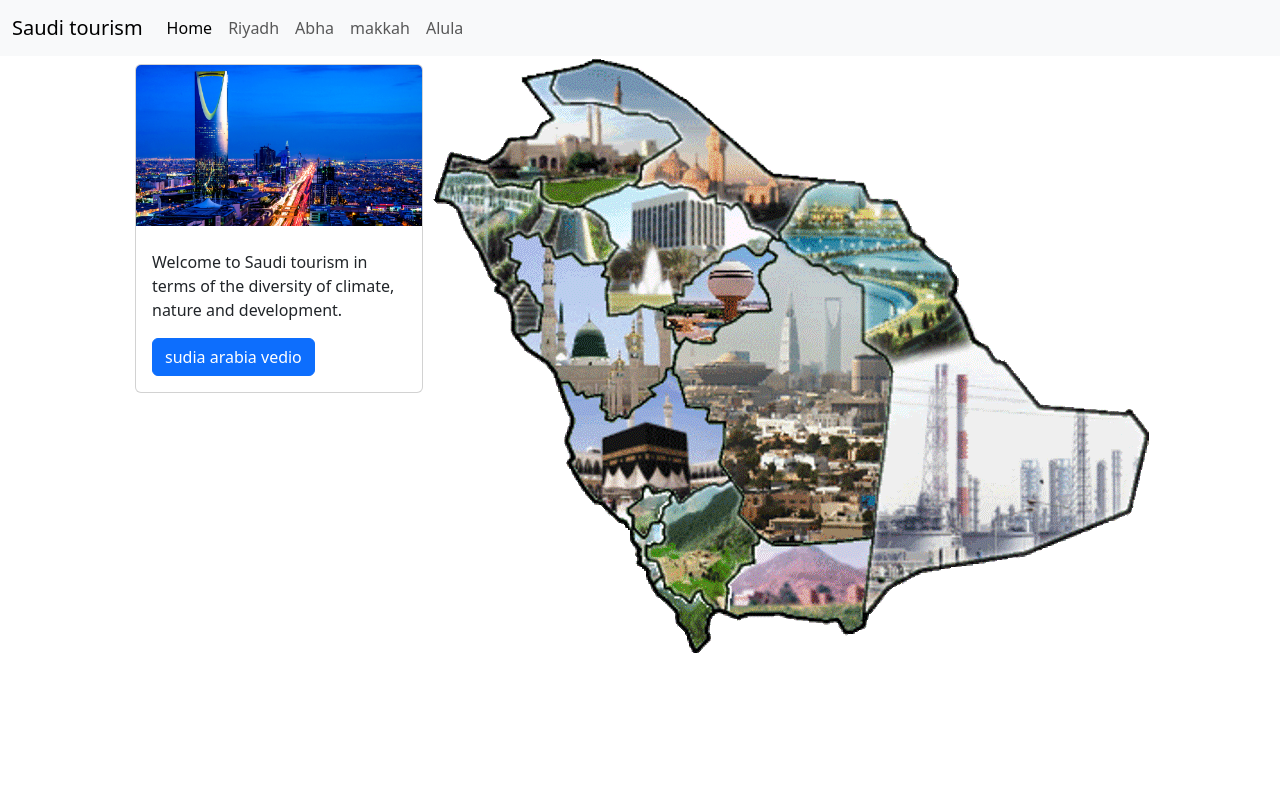
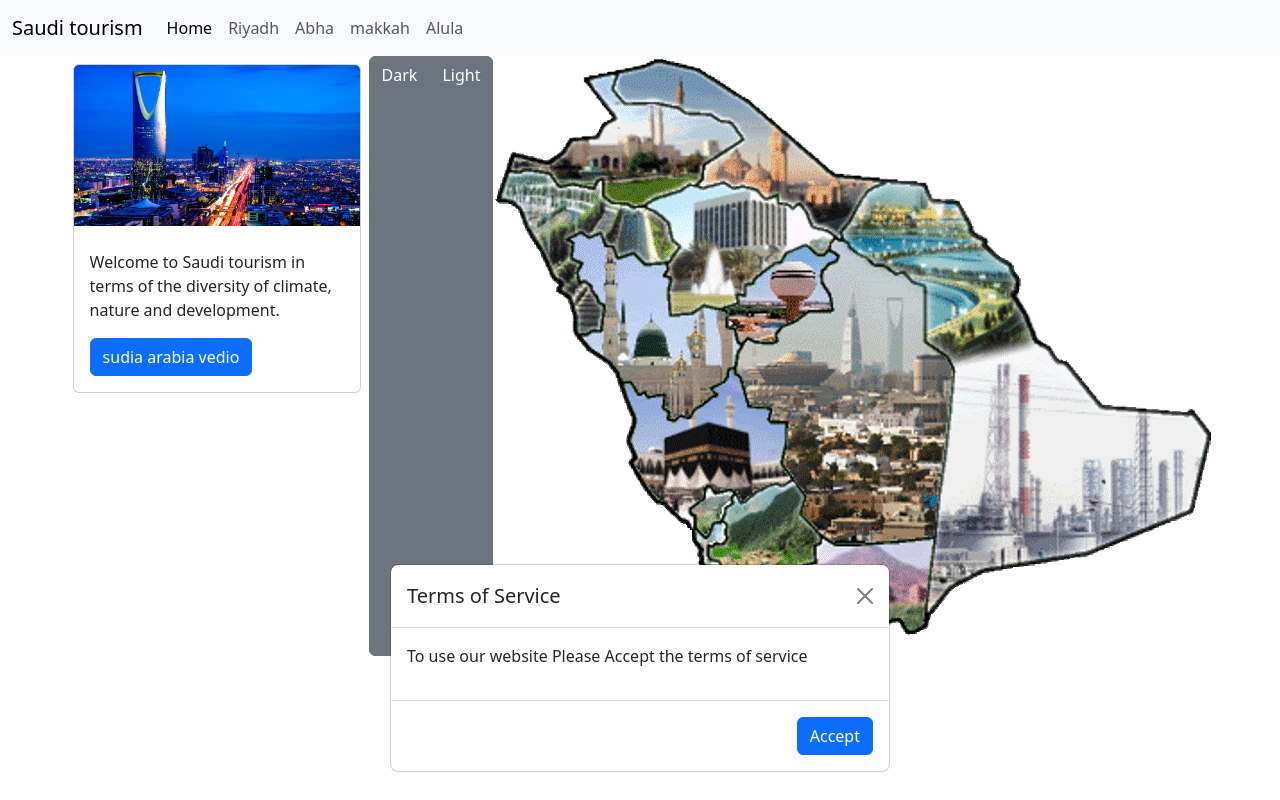
Before and after one commit to sultanAlshahrani/LAB_TEMPLATES_STATIC_FILES, a Django app: template Tourister/main/templates/main/home.html in a window 1280 px wide. Run offline with Django 3.2, Linux system fonts and the light colour scheme; the template is opened without the code that fills it, so the values that code supplies are empty.

Commit message:
lab_cookies

```diff
--- a/Tourister/main/templates/main/base.html
+++ b/Tourister/main/templates/main/base.html
@@ -5,9 +5,24 @@
 <head>
      <title>Tourister in sudia arbia</title>
      <link href="https://cdn.jsdelivr.net/npm/bootstrap@5.3.0-alpha1/dist/css/bootstrap.min.css" rel="stylesheet" integrity="sha384-GLhlTQ8iRABdZLl6O3oVMWSktQOp6b7In1Zl3/Jr59b6EGGoI1aFkw7cmDA6j6gD" crossorigin="anonymous">
+     <style>
+
+      .light {
+        background-color: hsla(0, 0%, 0%, 0);
+        color: rgb(62, 23, 116)
+
+      }
+
+      .dark {
+        background-color: black;
+        color: white;
+      }
+
+    </style>
 </head>
 
-<body>
+
+<body class="{{request.COOKIES.mode}}">
   <nav class="navbar navbar-expand-lg bg-body-tertiary">
     <div class="container-fluid">
       <a class="navbar-brand" href="#">Saudi tourism</a>
@@ -47,6 +62,35 @@
       </div>
 
 
+      <div class="btn-group" role="group" aria-label="Basic mixed styles example">
+        <a href="{% url 'main:mode_dark' %}" class="btn {% if request.COOKIES.mode == 'dark'%} btn-primary {% else %} btn-secondary {% endif %}">Dark</a>
+        <a href="{% url 'main:mode_light' %}" class="btn {% if request.COOKIES.mode == 'light'%} btn-primary {% else %} btn-secondary {% endif %}">Light</a>
+      </div>
+
+      {% if not request.COOKIES.consent %}
+      <div>
+
+        <div class="modal d-flex align-items-end justify-content-end " tabindex="-1">
+          <div class="modal-dialog w-100">
+            <div class="modal-content">
+              <div class="modal-header">
+                <h5 class="modal-title">Terms of Service</h5>
+                <button type="button" class="btn-close" data-bs-dismiss="modal" aria-label="Close"></button>
+              </div>
+              <div class="modal-body">
+                <p>To use our website Please Accept the terms of service</p>
+              </div>
+              <div class="modal-footer">
+                <a href="{% url 'main:consent_to_tos' %}"><button type="button" class="btn btn-primary">Accept</button></a>
+              </div>
+            </div>
+          </div>
+        </div>
+
+      {% endif %}
+
+
+
       {%block content%}
 
       {%endblock%}
```
Also changed, not shown: Tourister/main/urls.py (+7 -1 lines), Tourister/main/views.py (+27 -1 lines), README.md, 1 other file.
